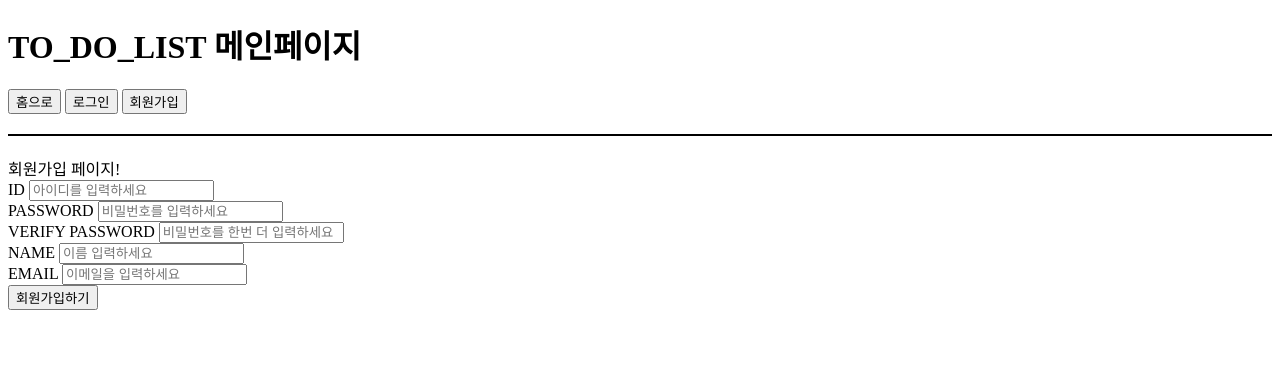
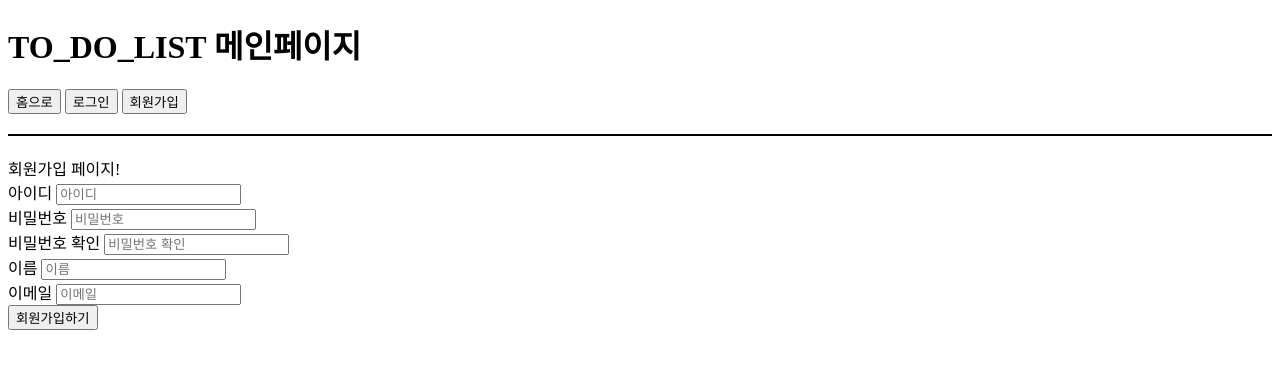
Before and after one commit to miggu8066/todo_project, a Django app: page /user/register/ in a window 1280 px wide. Shown: the top 369 px of the page. Run offline with Django 4.2, Linux system fonts and the light colour scheme; parts of the project's set-up code (start-up, migrations or seed data) failed here and were passed over.

Commit message:
20230420수정

```diff
--- a/config/settings.py
+++ b/config/settings.py
@@ -79,8 +79,8 @@ DATABASES = {
     "default": {
         "ENGINE": "django.db.backends.mysql",
         "NAME": "todo",
-        "USER": "root",
-        "PASSWORD": "Grdwgr8800991@!",
+        "USER": "project",
+        "PASSWORD": "",
         "HOST": "localhost",
         "PORT": "3306"
     }
--- /dev/null
+++ b/user/forms.py
@@ -0,0 +1,101 @@
+from django import forms
+from .models import User
+from argon2 import PasswordHasher
+
+class RegisterFrom(forms.ModelForm):
+    user_id = forms.CharField(
+        label='아이디',
+        required=True,
+        widget=forms.TextInput(
+            attrs={
+                'class' : 'user-id',
+                'placeholder' : '아이디'
+            }
+        ),
+        error_messages={
+        'required' : '아이디를 입력해주세요.',
+        'unique' : '중복된 아이디 입니다.'}
+    )
+    user_pw = forms.CharField(
+        label='비밀번호',
+        required=True,
+        widget=forms.PasswordInput(
+            attrs={
+                'class' : 'user-pw',
+                'placeholder' : '비밀번호'
+            }
+        ),
+        error_messages={'required' : '비밀번호를 입력해주세요.'}
+    )
+    user_pw_confirm = forms.CharField(
+        label='비밀번호 확인',
+        required=True,
+        widget=forms.PasswordInput(
+            attrs={
+                'class' : 'user-pw-confirm',
+                'placeholder' : '비밀번호 확인'
+            }
+        ),
+        error_messages={'required' : '비밀번호 를 다시 확인해주세요.'}
+    )
+    user_name = forms.CharField(
+        label='이름',
+        required=True,
+        widget=forms.TextInput(
+            attrs={
+                'class' : 'user-name',
+                'placeholder' : '이름'
+            }
+        ),
+        error_messages={'required' : '닉네임을 입력해주세요.'}
+    )
+    user_email = forms.EmailField(
+        label='이메일',
+        required=True,
+        widget=forms.EmailInput(
+            attrs={
+                'class' : 'user-email',
+                'placeholder' : '이메일'
+            }
+        ),
+        error_messages={'required' : '이메일을 입력해주세요'}
+    )
+
+    field_order = [
+        'user_id',
+        'user_pw',
+        'user_pw_confirm',
+        'user_name',
+        'user_email'
+    ]
+
+    class Meta:
+        model = User
+        fields = [
+            'user_id',
+            'user_pw',
+            'user_name',
+            'user_email'
+        ]
+
+    def clean(self):
+        cleaned_data = super().clean()
+
+        user_id = cleaned_data.get('user_id','')
+        user_pw = cleaned_data.get('user_pw','')
+        user_pw_confirm = cleaned_data.get('user_pw_confirm','')
+        user_name = cleaned_data.get('user_name','')
+        user_email = cleaned_data.get('user_email','')
+
+        if user_pw != user_pw_confirm:
+            return self.add_error('user_pw_confirm', '비밀번호가 다릅니다.')
+        elif not (4 <= len(user_id) <= 16):
+            return self.add_error('user_id', '아이디는 4~16자 이내로 입력해 주세요.')
+        elif 8 > len(user_pw):
+            return self.add_error('user_pw', '비밀번호는 8자 이상으로 입력해 주세요.')
+        else:
+            self.user_id = user_id
+            self.user_pw = PasswordHasher().hash(user_pw)
+            self.user_pw_confirm = user_pw_confirm
+            self.user_name = user_name
+            self.user_email = user_email
--- a/user/models.py
+++ b/user/models.py
@@ -7,10 +7,10 @@ class User(models.Model):
     user_email = models.EmailField(max_length=130, unique=True, verbose_name='유저 이메일')
     user_register_dttm = models.DateTimeField(auto_now_add=True, verbose_name='계정 생성시간')
 
-def __str__(self):
-    return self.user_name
+    def __str__(self):
+        return self.user_name
 
-class Meta:
-    db_table = 'user'
-    verbose_name = '유저관리'
-    verbose_name_plural = '유저관리'
+    class Meta:
+        db_table = 'sign_up'
+        verbose_name = '유저관리'
+        verbose_name_plural = '유저관리'
--- a/user/templates/user/register.html
+++ b/user/templates/user/register.html
@@ -5,27 +5,17 @@
 
 <form action="" method="POST">
     {% csrf_token %}
+
+    {% for form in forms %}
     <div>
-        <label for="id">ID</label>
-        <input type="text" id="id" placeholder="아이디를 입력하세요" name="id">
+        <label for="{{ form.id_for_label }}">{{ form.label }}</label>
+        {{ form }}
     </div>
-    <div>
-        <label for="pw">PASSWORD</label>
-        <input type="password" id="pw" placeholder="비밀번호를 입력하세요" name="pw">
-    </div>
-    <div>
-        <label for="pw-confirm">VERIFY PASSWORD</label>
-        <input type="password" id="pw-confirm" placeholder="비밀번호를 한번 더 입력하세요" name="pw-confirm">
-    </div>
-    <div>
-        <label for="name">NAME</label>
-        <input type="text" id="name" placeholder="이름 입력하세요" name="name">
-    </div>
-    <div>
-        <label for="email">EMAIL</label>
-        <input type="email" id="email" placeholder="이메일을 입력하세요" name="email">
-    </div>
+    {% endfor %}
 
+    {% if error %}
+    {{ error }}
+    {% endif %}
     <button type="submit" name="register-submit" value="register">회원가입하기</button>
 
 </form>
--- a/user/views.py
+++ b/user/views.py
@@ -1,28 +1,55 @@
 from django.shortcuts import render, redirect
 from .models import User
-
+from django.db import transaction
+from argon2 import PasswordHasher
+from .forms import RegisterFrom
 
 def register(request):
+    register_form = RegisterFrom()
+    context = {'forms' : register_form}
+
     if request.method == 'GET':
-        return render(request, 'user/register.html')
+        return render(request, 'user/register.html', context)
 
     elif request.method == 'POST':
-        user_id = request.POST.get('id','')
-        user_pw = request.POST.get('pw','')
-        user_pw_confirm = request.POST.get('pw-confirm','')
-        user_name = request.POST.get('name','')
-        user_email = request.POST.get('email','')
-
-        if (user_id or user_pw or user_pw_confirm or user_name or user_email) == '':
-            return redirect('/user/register')
-        elif user_pw != user_pw_confirm:
-            return redirect('/user/register')
-        else:
+        register_form = RegisterFrom(request.POST)
+        if register_form.is_valid():
             user = User(
-                user_id = user_id,
-                user_pw = user_pw,
-                user_name = user_name,
-                user_email = user_email,
+                user_id = register_form.user_id,
+                user_pw = register_form.user_pw,
+                user_name = register_form.user_name,
+                user_email = register_form.user_email
             )
             user.save()
-        return redirect('http://127.0.0.1:8000/main/')
+            return redirect('/')
+        else:
+            context['forms'] = register_form   ##이해가 안돼는 부분
+            if register_form.errors:
+                for value in register_form.errors.values():
+                    context['error'] = value
+        return render(request, 'user/register.html', context)
+
+# def register(request):
+#     if request.method == 'GET':
+#         return render(request, 'user/register.html')
+
+#     elif request.method == 'POST':
+#         user_id = request.POST.get('id','')
+#         user_pw = request.POST.get('pw','')
+#         user_pw_confirm = request.POST.get('pw-confirm','')
+#         user_name = request.POST.get('name','')
+#         user_email = request.POST.get('email','')
+
+#         if (user_id or user_pw or user_pw_confirm or user_name or user_email) == '':
+#             return redirect('/user/register')
+#         elif user_pw != user_pw_confirm:
+#             return redirect('/user/register')
+#         else:
+#             user = User(
+#                 user_id = user_id,
+#                 user_pw = user_pw,
+#                 user_name = user_name,
+#                 user_email = user_email,
+#             )
+#             user.save()
+#         return redirect('http://127.0.0.1:8000/main/')
```
Also changed, not shown: user/migrations/0003_alter_user_options_alter_user_table.py (added).
